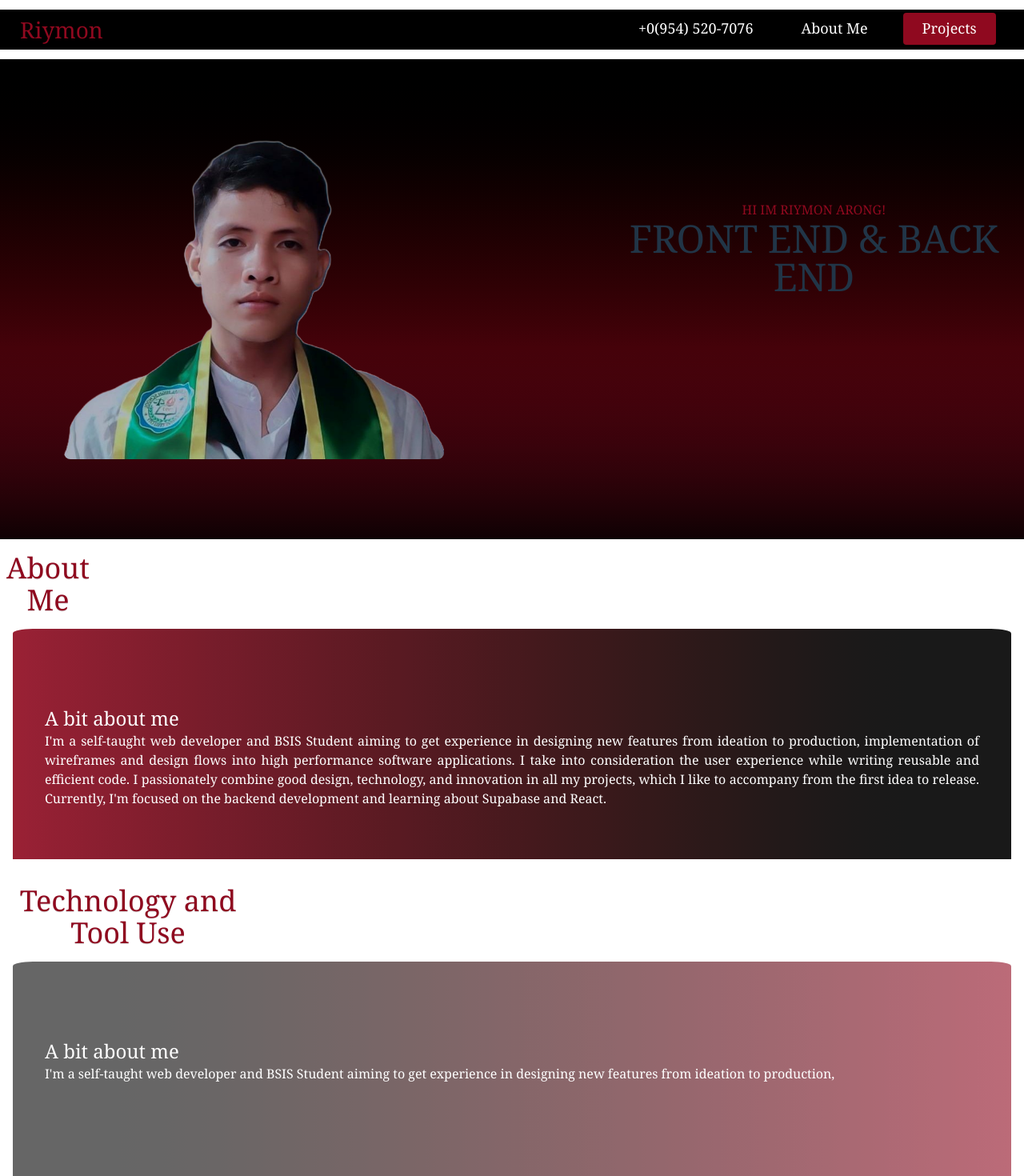
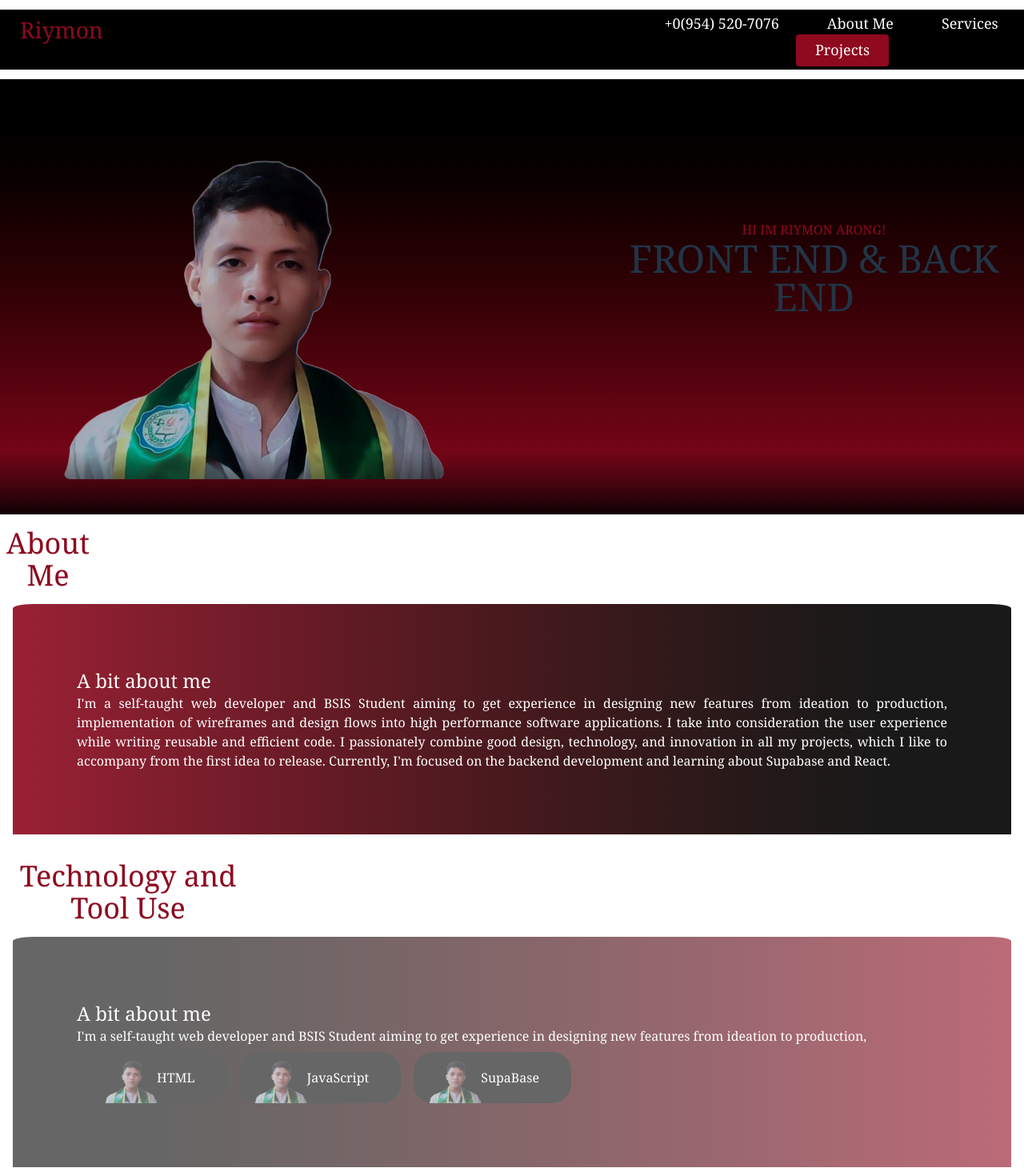
Before and after one commit to Riymon/Portfolio, a React (Vite) app: page / in a window 1280 px wide. Shown: the top 1470 px of the page at 80% size. Built offline with nearby package versions, Linux system fonts and the light colour scheme.

Commit message:
technology and tools fixed

```diff
--- a/src/About-me.jsx
+++ b/src/About-me.jsx
@@ -1,10 +1,11 @@
+import Lang_And_Tools from "./Lang-And-Tools";
 function AboutMe() {
 
   return (
     <>
-    <section>
+    <section id="about">
       <h1 className="text2 pr-290 text-shadow-2xs text-4xl">About Me</h1>
-      <div id="about-me" className="text1 grid grid-cols-1 grid-row-3 gap-4 h-[40vh] my-5 p-4 animate-slideFadeRight">
+      <div id="about-me" className="mt-50% text-hover text1 grid grid-cols-1 grid-row-3 gap-4 h-[40vh] my-5 p-4 ">
           <div className="flex content pt-5 text-left bg-gradient-to-l from-[#000000] rounded-t-[2%]  to-[#8f091f] opacity-90">
               <h1 className="text-2xl ">A bit about me</h1>
               <p className="text-justify">I'm a self-taught web developer and BSIS Student aiming to get experience in
@@ -16,20 +17,18 @@ function AboutMe() {
                  accompany from the first idea to release.
                  Currently, I'm focused on the backend development and learning
                  about Supabase and React.</p>
-              <div>
-
+              <div className="">
               </div>
           </div>
       </div>
       <h1 className="text2 pr-240 text-shadow-2xs text-4xl">Technology and Tool Use</h1>
       <div className="text1 grid grid-cols-1 grid-row-3 gap-4 h-[40vh] my-5 p-4">
-          <div className="flex content pt-5 text-left bg-gradient-to-r from-[#000000] rounded-t-[2%]  to-[#8f091f] opacity-60">
+          <div className="flex content pt-2 text-left bg-gradient-to-r from-[#000000] rounded-t-[2%]  to-[#8f091f] opacity-60">
               <h1 className="text-2xl ">A bit about me</h1>
               <p className="text-justify">I'm a self-taught web developer and BSIS Student aiming to get experience in
                 designing new features from ideation to production, </p>
-              <div>
+                 <Lang_And_Tools/>
 
-              </div>
           </div>
       </div>
     </section>
--- a/src/App.jsx
+++ b/src/App.jsx
@@ -6,7 +6,6 @@ import AboutMe from './About-me'
 import Footer from './footer'
 
 function App() {
-
 
   return (
     <>
--- a/src/Background.jsx
+++ b/src/Background.jsx
@@ -2,11 +2,11 @@ import test from './images/test.png';
 function Background(){
 
     return(
-        <section className="relative w-full h-70% bg-gradient-to-b from-[#000000] to-[#8f091f] overflow-hidden animate-fadeInUp">
+        <section id="back-sec" className="relative w-full h-[68vh] bg-gradient-to-b from-[#000000] to-[#8f091f] overflow-hidden animate-fadeInUp">
             {/* Background Curved Shape */}
-            <div className="absolute bottom-0 w-full h-[30vh] bg-gradient-to-t from-[#000000] rounded-t-[0%] opacity-90 delay-5"></div>
+            <div className="absolute bottom-0 w-full h-[10vh] bg-gradient-to-t from-[#000000] rounded-t-[0%] opacity-90 delay-5"></div>
 
-            <div className="background relative w-full h-150 bg-black-500 overflow-hidden">
+            <div className="background w-full h-150 bg-black-500 overflow-hidden">
                 <div className="backg-picture">
                     <img src={test} alt="my picture" class="back-img"/>
                 </div>
--- a/src/Content.jsx
+++ b/src/Content.jsx
@@ -1,7 +1,7 @@
 function Content() {
   return (
     <>
-    <h1 className="text2 pr-250 text-shadow-2xs text-4xl">My Services</h1>
+    <h1 id="services" className="text2 pr-250 text-shadow-2xs text-4xl">My Services</h1>
     <div className="text1 grid grid-cols-3 gap-4 h-[50vh] my-5 p-4">
         <div className="content bg-gradient-to-b from-[#000000] to-[#8f091f]">
             <h1 className="text-2xl ">HTML & CSS</h1>
--- /dev/null
+++ b/src/Lang-And-Tools.jsx
@@ -0,0 +1,25 @@
+import test from './images/test.png';
+function Lang_And_Tools() {
+
+  const technology = [
+    { id: 1, img: test, p: 'HTML' },
+    { id: 2, img: test, p: 'JavaScript' },
+    { id: 3, img: test, p: 'SupaBase' }
+  ];
+
+
+  return (
+    <div
+      className="flex pt-2"
+    >
+      {technology.map((tech) => (
+        <div key={tech.id} className="flex tech text-white px-5">
+          <img src={tech.img} alt={tech.p} className="w-16 h-16 mx-auto" />
+          <p className='pt-5'>{tech.p}</p>
+        </div>
+      ))}
+    </div>
+  );
+}
+
+export default Lang_And_Tools;
--- a/src/header.jsx
+++ b/src/header.jsx
@@ -1,16 +1,42 @@
-function Header(){
-    return(
+import React from 'react';
+
+function Header() {
+  const handleSmoothScroll = (e) => {
+    e.preventDefault();
+    const targetID = e.currentTarget.getAttribute('data-scroll');
+    const targetSection = document.getElementById(targetID);
+
+    if (targetSection) {
+      targetSection.scrollIntoView({
+        behavior: 'smooth',
+        block: 'start',
+      });
+    }
+  };
+
+
+  return (
     <section>
       <header>
-            <div className='header py-1 grid grid-cols-2 gap-3 grid-rows-none my-5 animate-slideFade'>
+        <div className=" header py-1 grid grid-cols-2 gap-3 my-5 animate-slideFade">
           <div className="logo-name">
-                    <h1 className=''>Riymon</h1>
+            <h1>Riymon</h1>
           </div>
           <div className="right-header">
             <ul>
               <li>
                 <label>+0(954) 520-7076</label>
-                            <label><a href="">About Me</a></label>
+                <label>
+                  <a
+                    href="#about" data-scroll="about" onClick={handleSmoothScroll}
+                  >
+                    About Me
+                  </a>
+                </label>
+                <label>
+                    <a href="#services" data-scroll="services" onClick={handleSmoothScroll}>
+                    Services </a>
+                </label>
                 <button className="book-now">Projects</button>
               </li>
             </ul>
@@ -19,6 +45,6 @@ function Header(){
       </header>
     </section>
   );
+}
 
-}
-export default Header
+export default Header;
--- a/src/index.css
+++ b/src/index.css
@@ -3,7 +3,7 @@
 
 
 @layer utilities {
-        @keyframes slideFadeRight {
+     @keyframes slideFadeRight {
     0% {
       opacity: 0;
       transform: translateX(-30px);
@@ -100,9 +100,7 @@
     font-size: 3.5vh;
     color: var(--red);
 }
-#about-me:hover{
-    animation: slideFadeRight;
-}
+
 .right-header{
     text-decoration: none;
     justify-items: start;
@@ -172,10 +170,16 @@ body {
 }
 .content {
     margin-top: 0vh;
-    padding: 12vh 5vh .5vh 5vh;
+    padding: 10vh 10vh .5vh 10vh;
     display: block;
     background-color: var(--red);
     height: auto;
+}
+.tech {
+  background-color: var(--black);
+  padding-right: 5vh;
+  margin-left: 2vh;
+  border-radius: 3vh;
 }
 .subcontent{
     display: flex;
@@ -188,7 +192,9 @@ body {
     justify-content: space-evenly;
     padding: 5vh 80vh;
 }
-
+.text-hover:hover{
+    animation: slideFadeRight 2s ease-out forwards ;
+}
 
 
 /* Optional: You can still use your custom styles here */
@@ -205,3 +211,19 @@ body {
     background-color: #f9f9f9;
   }
 }
+
+
+@keyframes slideFadeRight {
+  from {
+    opacity: 0;
+    transform: translateX(-30px);
+  }
+  to {
+    opacity: 1;
+    transform: translateX(0);
+  }
+}
+
+.about-me-hover:hover {
+  animation: slideFadeRight 0.5s ease-out forwards;
+}
```
Lines whose indentation alone changed are shown as unchanged.
